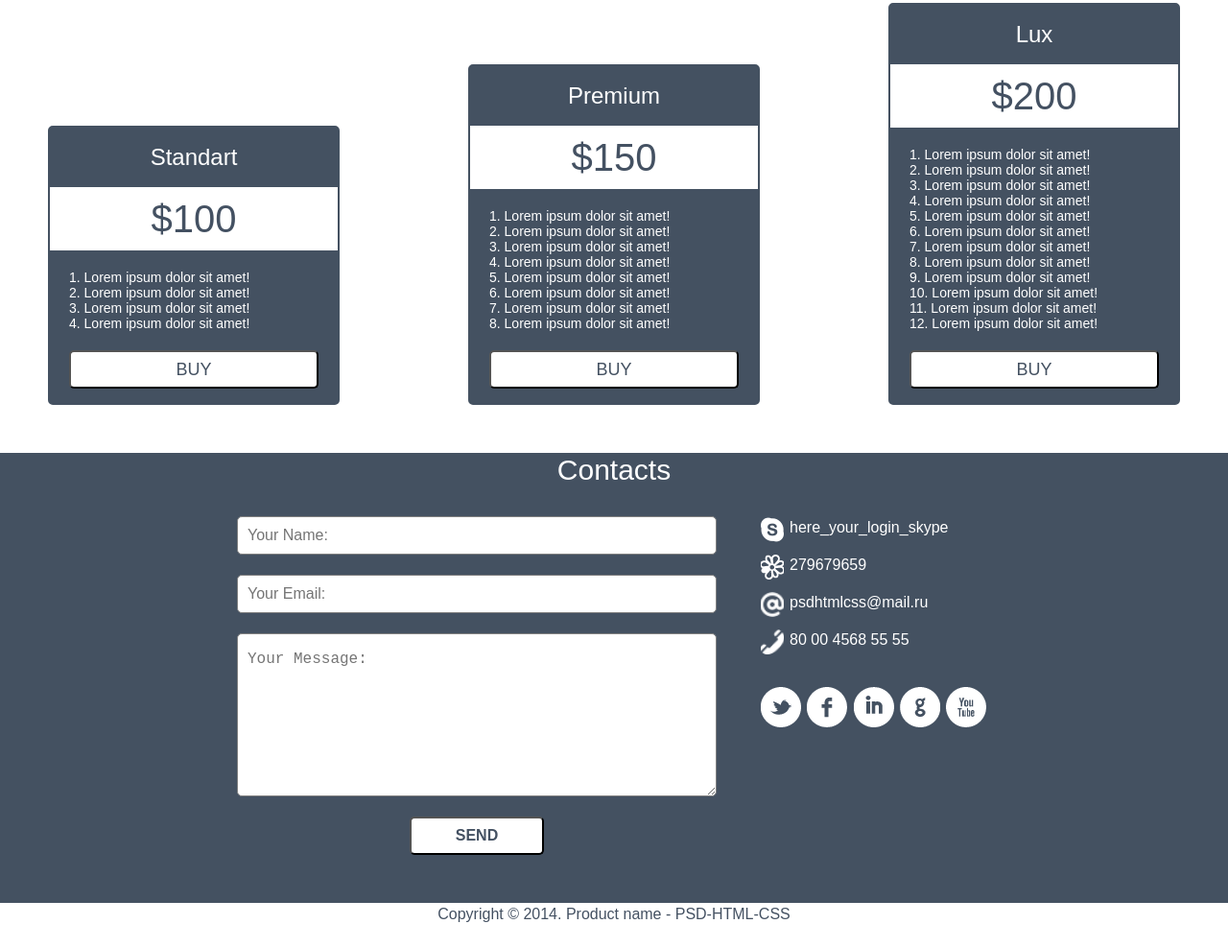
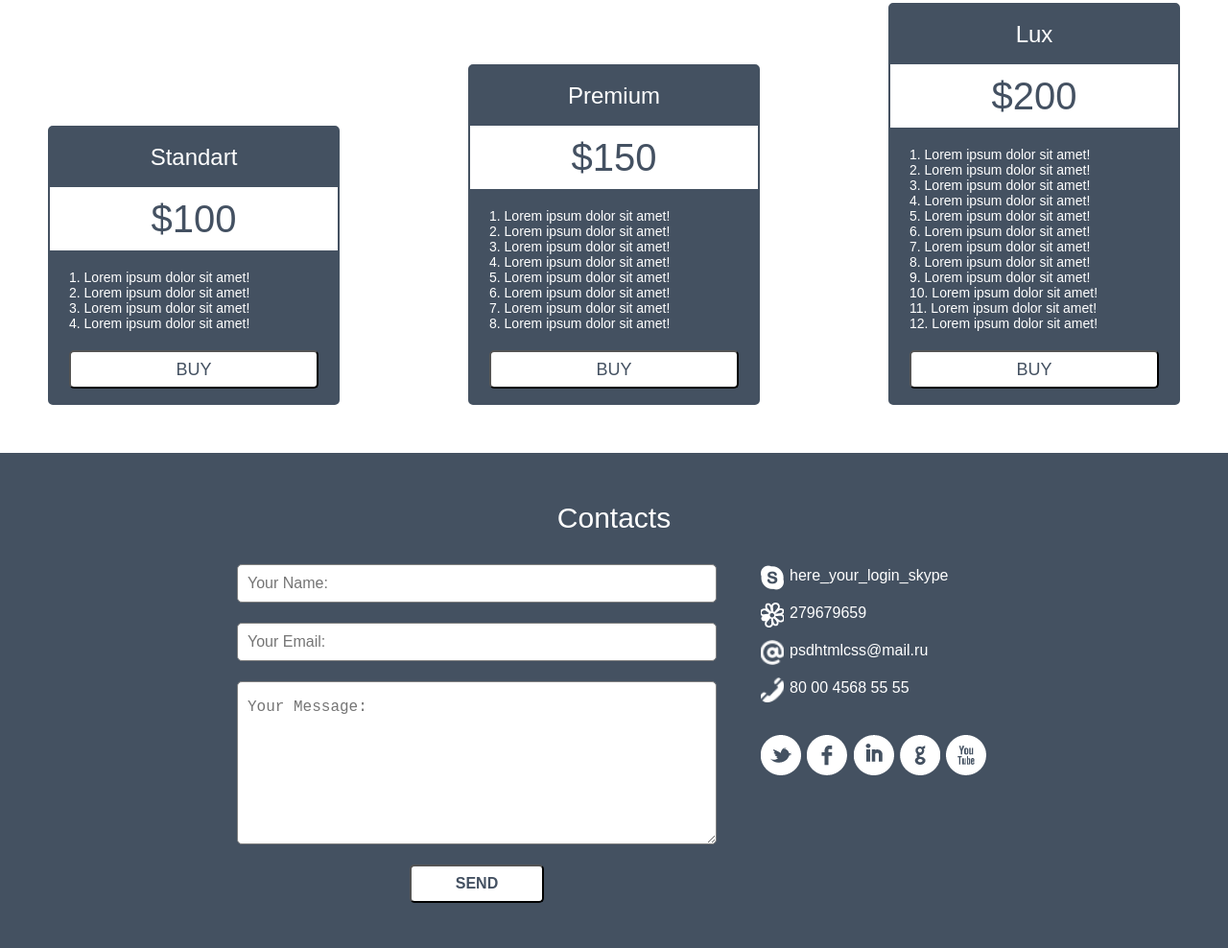
Before and after one commit to St-Tatiana/Lesson2, a plain HTML site: page index.html in a window 1280 px wide. Shown: the part 2273-3261 px from the top of the page at 96% size. Before the commit the page ends 3238 px from the top, so only its background shows below. Drawn offline with Linux system fonts and the light colour scheme.

Commit message:
code fixes

```diff
--- a/css/styles.css
+++ b/css/styles.css
@@ -359,13 +359,17 @@ text-transform: uppercase;
   border: 3px solid #ffff;
   color: lightgray
 }
+.contacts {
+  background-color: #445161;
+padding: 50px 0 0 0;
+box-sizing: border-box;
+}
 .contacts-wrp {
   display: flex;
   flex-wrap: wrap;
   padding: 0 0 50px 0;
   justify-content: center;
   width: 1280px;
-  background-color: #445161;
 }
 .contacts-title {
   display: block;
```
Also changed, not shown: index.html (+1 -1 lines).
